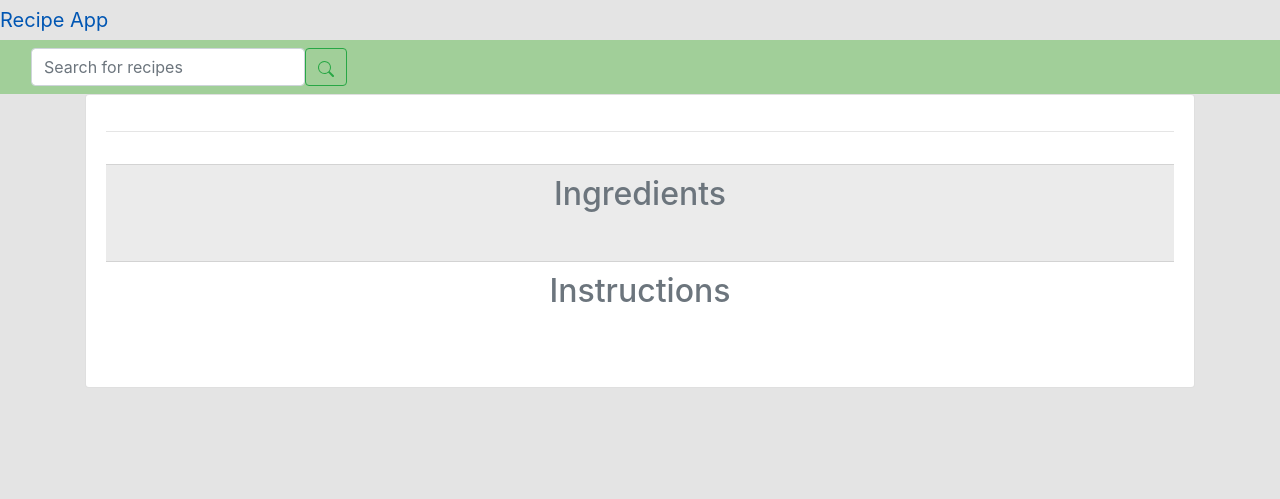
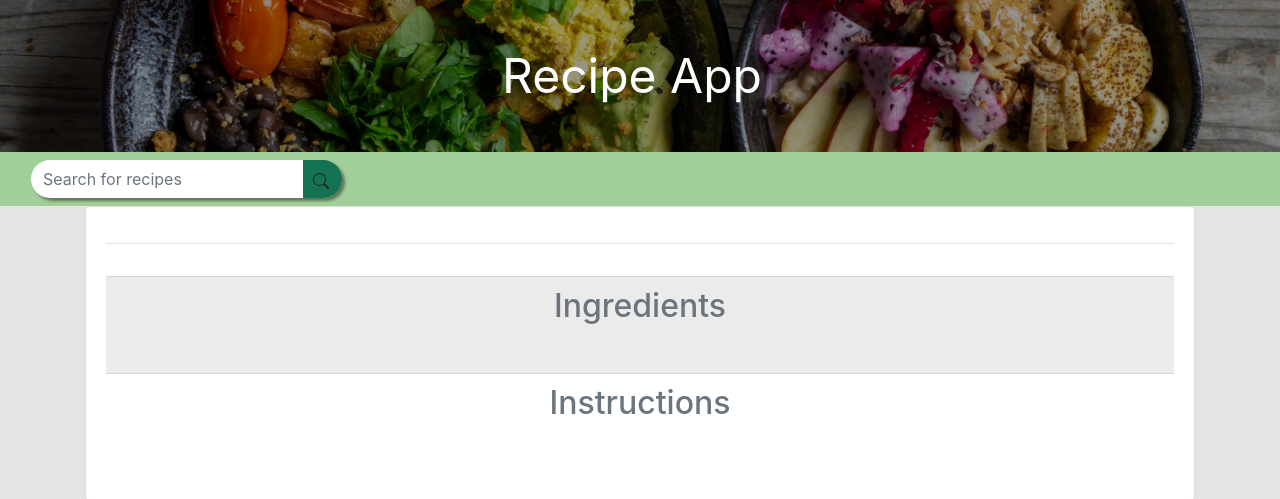
Before and after one commit to Wesley-Chok/CPSC-362-Project, a Flask app: page /recipe/1 in a window 1280 px wide. Shown: the top 499 px of the page. Run offline with Flask 2, Linux system fonts and the light colour scheme; data that the repository does not hold is empty; some libraries are stand-ins or nearby versions.

Commit message:
Header and search bar changes

```diff
--- a/static/css/style.css
+++ b/static/css/style.css
@@ -4,10 +4,43 @@ body {
 
 .site-header {
     margin: 0 auto;
+    background-image: url('images/recipe-header.jpg');
+    background-position: center;
+    background-size: cover;
+}
+
+.site-header-content {
+    padding: 35px 15px;
+    background-color: rgb(0, 0, 0, 0.4);
+    text-align: center;
+}
+
+.navbar-brand {
+    color: #ffffff;
+    font-size: 3em;
+}
+
+a.navbar-brand:hover {
+    color: #ffffff;
 }
 
 .navbar {
     background-color: #a1cf99;
+}
+
+.d-flex {
+    box-shadow: 3px 3px 3px rgba(0, 0, 0, 0.425);
+}
+
+.form-control {
+    border-radius: 50px 0px 0px 50px;
+    border-width: 0px;
+}
+
+.btn {
+    border-radius: 0px 50px 50px 0px;
+    padding-left: 0.55rem;
+    background-color: rgb(20, 114, 83);
 }
 
 .footer {
--- a/templates/base.html
+++ b/templates/base.html
@@ -10,7 +10,9 @@
 </head>
 <body>
     <header class="site-header">
-        <a class="navbar-brand" href="{{ url_for('home')}}">Recipe App</a>
+        <div class="site-header-content">
+            <a class="navbar-brand" href="{{ url_for('home')}}">Recipe App</a>
+        </div>
     </header>
 
     <nav class="navbar navbar-expand-lg navbar-light sticky-top">
@@ -18,9 +20,9 @@
             <div id="navbarNav">
                 <ul class="navbar-nav me-auto mb-2 mb-lg-0">
                 </ul>
-                <form class="d-flex" method="get" action="{{ url_for('search') }}">
+                <form class="d-flex rounded-pill" method="get" action="{{ url_for('search') }}">
                     <input class="form-control me-2" type="search" name="query" placeholder="Search for recipes" aria-label="Search">
-                    <button class="btn btn-outline-success" type="submit">
+                    <button class="btn" type="submit">
                         <svg xmlns="http://www.w3.org/2000/svg" width="16" height="16" fill="currentColor" class="bi bi-search" viewBox="0 0 16 16">
                             <path d="M11.742 10.344a6.5 6.5 0 1 0-1.397 1.398h-.001c.03.04.062.078.098.115l3.85 3.85a1 1 0 0 0 1.415-1.414l-3.85-3.85a1.007 1.007 0 0 0-.115-.1zM12 6.5a5.5 5.5 0 1 1-11 0 5.5 5.5 0 0 1 11 0z"/>
                           </svg>
```
Also changed, not shown: static/css/images/recipe-header.jpg (renamed from templates/images/recipe-header.jpg).
